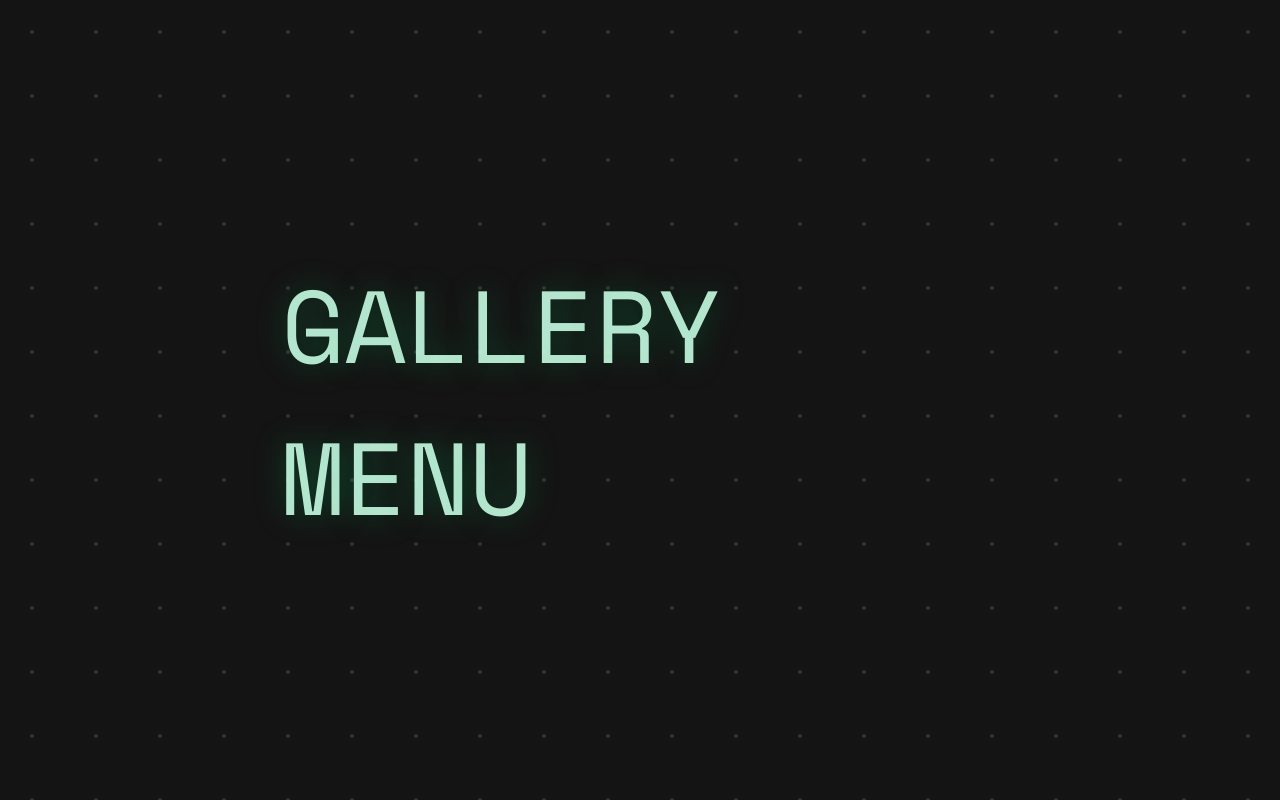
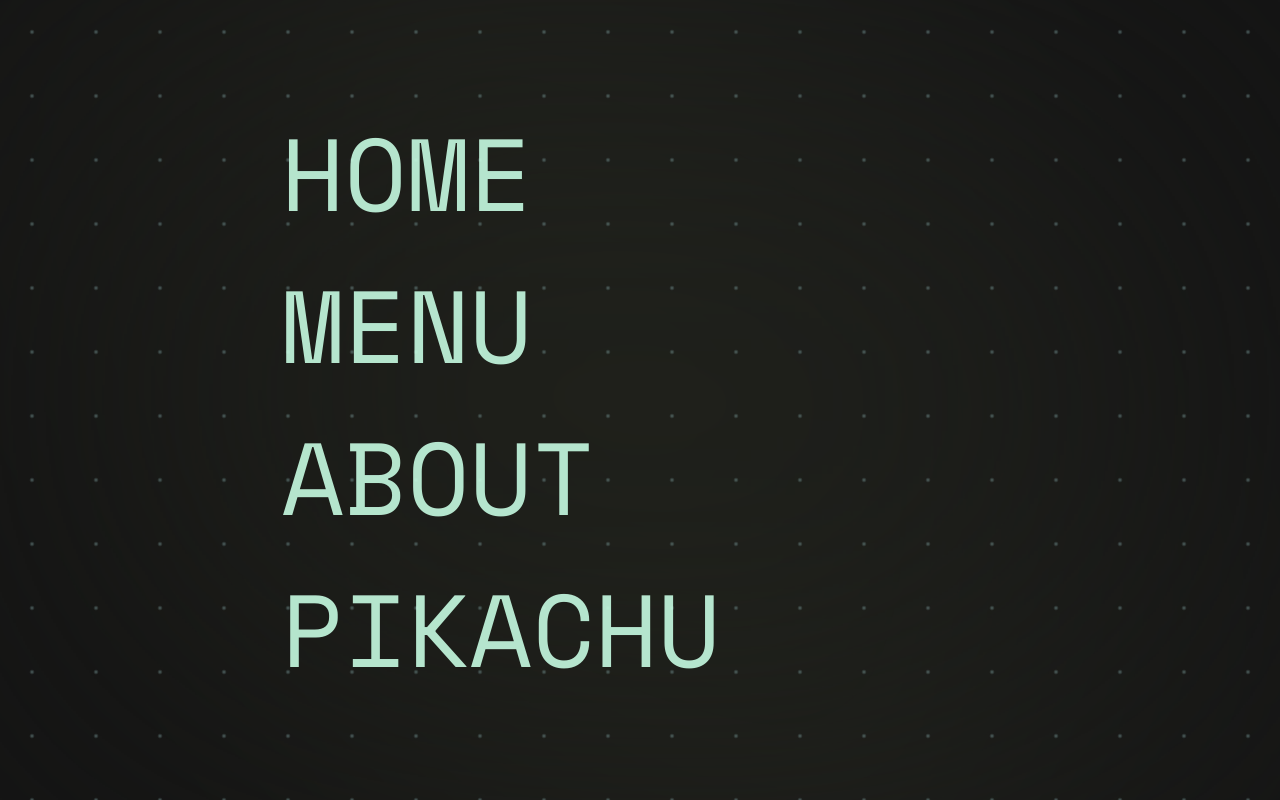
Before and after one commit to pikach0mp/pikach0mp.github.io, a plain HTML site: page index.html in a window 1280 px wide. Drawn offline with nearby package versions, Linux system fonts and the light colour scheme.

Commit message:
Update index.html

```diff
--- a/index.html
+++ b/index.html
@@ -4,7 +4,7 @@
     <link href='https://fonts.googleapis.com/css?family=Space+Mono' rel='stylesheet'>
     <style>
         body {
-            margin: 0px;
+            margin: 0rem;
             background: rgb(20, 20, 20);
         }
         #menu {
@@ -20,25 +20,27 @@
             padding: 0px 2vw;
             position: relative;
             text-decoration: none;
-            text-shadow: 0px 0px 30px #00b46056;
+            /* text-shadow: 0px 0px 30px #00b46056; */
         }
         #menu-items {
             margin-left: clamp(4rem, 20vw, 48rem);
             display:flex;
             flex-direction: column;
+            z-index: 10;
+
         }
         #background-pattern {
             height: 100vh;
             width: 100vw;
 
             background-image: radial-gradient(
-                #ffffff35,
+                rgba(119, 151, 151, 0.582),
                 transparent 6%
             );
             background-position: 0% 0%;
             background-size: 8vmin 8vmin;
             position: absolute;
-            z-index: -1;
+            z-index: 3;
             left: 0px;
             top: 0px;
         }
@@ -50,23 +52,61 @@
                 opacity: 1; /* Show the underline halfway through the animation */
             }
         }
+
+        #blur {
+            height: 100%;
+            width: 100%;
+            position: absolute;
+            z-index: 2;
+            backdrop-filter: blur(200px);
+        }
+        #mouse-follow {
+            background-color: white;
+            height: 15vmax;
+            aspect-ratio: 1;
+            position: absolute;
+            left: 50%;
+            top: 50%;
+            translate: -50% -50%;
+            border-radius: 50%;
+            background: linear-gradient(
+                to right,
+                rgb(226, 253, 255),
+                rgb(232, 255, 61)
+            );
+            animation: rotate 20s infinite;
+            filter: blur(200px);
+        }
+        @keyframes rotate {
+            from {
+                rotate: 0deg;
+            }
+            50% {
+                scale: 1 1.5;
+            }
+            to {
+                rotate: 360deg;
+            }
+        }
     </style>
 </head>
 <body>
+    <div id="mouse-follow"></div>
+    <div id="blur"></div>
     <div id="menu">
         <div id="menu-items">
-            <a href="CatGallery.html" class="menu-item" data-value="GALLERY">
-                <span>G</span><span>A</span><span>L</span><span>L</span><span>E</span><span>R</span><span>Y</span><span class="empty-space">&nbsp;</span>
+            <a href="/" class="menu-item" data-value="HOME">
+                <span>H</span><span>O</span><span>M</span><span>E</span><span class="empty-space">&nbsp;</span>
             </a>
-            <a href="menu2.html" class="menu-item" data-value="MENU">
+            <a href="/" class="menu-item" data-value="MENU">
                 <span>M</span><span>E</span><span>N</span><span>U</span><span class="empty-space">&nbsp;</span>
             </a>
-            <!-- <a href="/" class="menu-item" data-value="ABOUT">
+            <a href="/" class="menu-item" data-value="ABOUT">
                 <span>A</span><span>B</span><span>O</span><span>U</span><span>T</span><span class="empty-space">&nbsp;</span>
             </a>
             <a href="/" class="menu-item" data-value="PIKACHU">
                 <span>P</span><span>I</span><span>K</span><span>A</span><span>C</span><span>H</span><span>U</span><span class="empty-space">&nbsp;</span>
-            </a> -->
+            </a>
         </div>
         <div id="background-pattern"></div>
     </div>
@@ -74,6 +114,18 @@
 
     <script>
         document.addEventListener("DOMContentLoaded", () => {
+
+            const mouseFollow = document.getElementById("mouse-follow");
+
+            document.body.onpointermove = event => {
+                const {clientX, clientY} = event;
+                mouseFollow.animate({
+                    left: `${clientX}px`,
+                    top: `${clientY}px`
+                }, {duration: 2500, fill:"forwards"})
+
+            }
+
 
             const letters = "ABCDEFGHIJKLMNOPQRSTUVWXYZ"
             const menuItems = document.querySelectorAll(".menu-item");
@@ -123,18 +175,6 @@
                         }
                     }, 50);
                 });
-
-                menuItem.addEventListener("mouseout", event => {
-                    const toElement = event.relatedTarget;
-
-                    // Check if the mouse is leaving the menuItem and not just moving between spans
-                    if (!menuItem.contains(toElement)) {
-                        // clearInterval(blinkInterval);
-                        // clearInterval(interval);
-                        // clearMenuItemDecorations();
-                        // animatedMenuItem = null;
-                    }
-                });
             });
 
 
```
